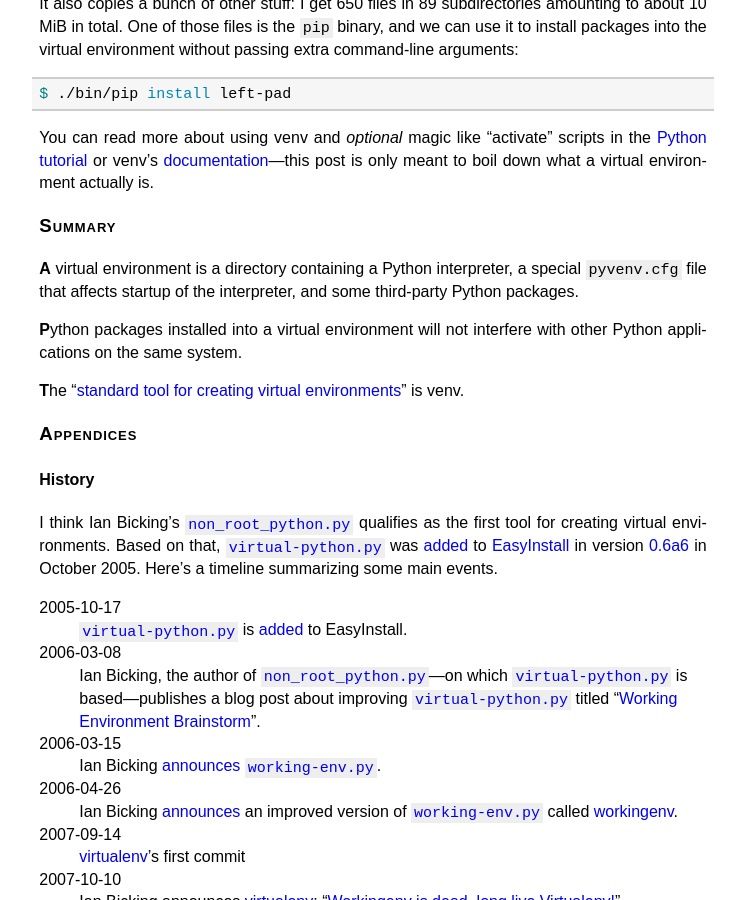
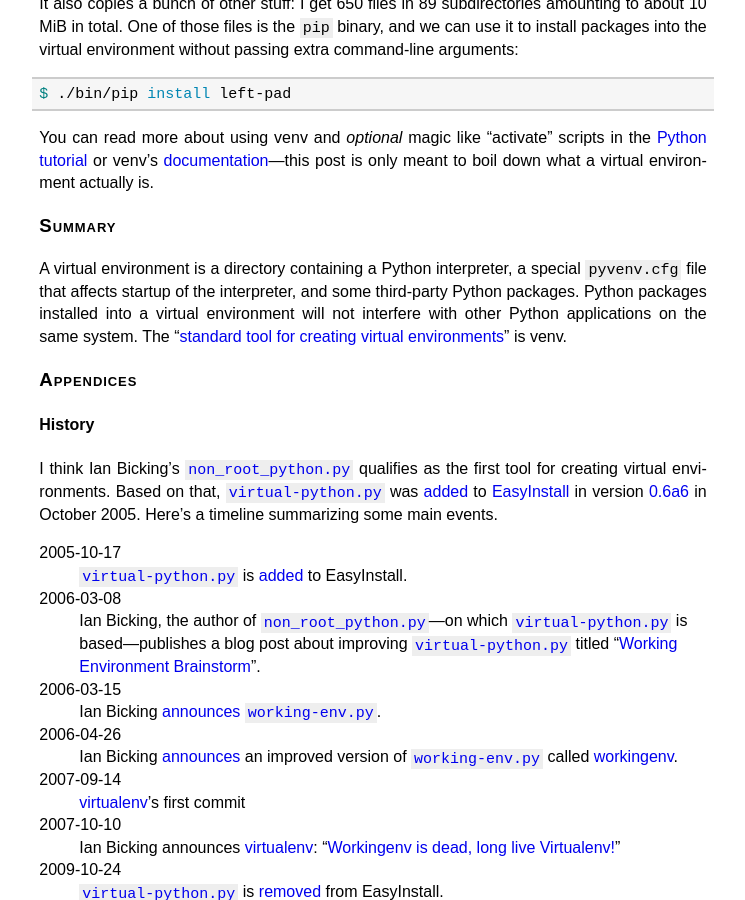
Before and after one commit to meribold/meribold.org, a Jekyll site: the page built from _posts/2018-02-13-virtual-environments-9487.md, in a window 1280 px wide and 900 px high, scrolled down 3067 px. Shown: the whole window, without its empty margins (267-1012 px from the left). Built offline with Jekyll 4.4.1, drawn with Linux system fonts in a browser that asks for light colours.

Commit message:
Tweak post about virtual environments
Get rid of the summary section's weird formatting.

```diff
--- a/_posts/2018-02-13-virtual-environments-9487.md
+++ b/_posts/2018-02-13-virtual-environments-9487.md
@@ -214,14 +214,10 @@ boil down what a virtual environment actually is.
 
 ## Summary
 
-**A** virtual environment is a directory containing a Python interpreter, a special
+A virtual environment is a directory containing a Python interpreter, a special
 `pyvenv.cfg` file that affects startup of the interpreter, and some third-party Python
-packages.
-
-**P**ython packages installed into a virtual environment will not interfere with other
-Python applications on the same system.
-
-**T**he "[standard tool for creating virtual
+packages.  Python packages installed into a virtual environment will not interfere with
+other Python applications on the same system.  The "[standard tool for creating virtual
 environments](https://docs.python.org/3/installing/)" is venv.
 
 ## Appendices
```
